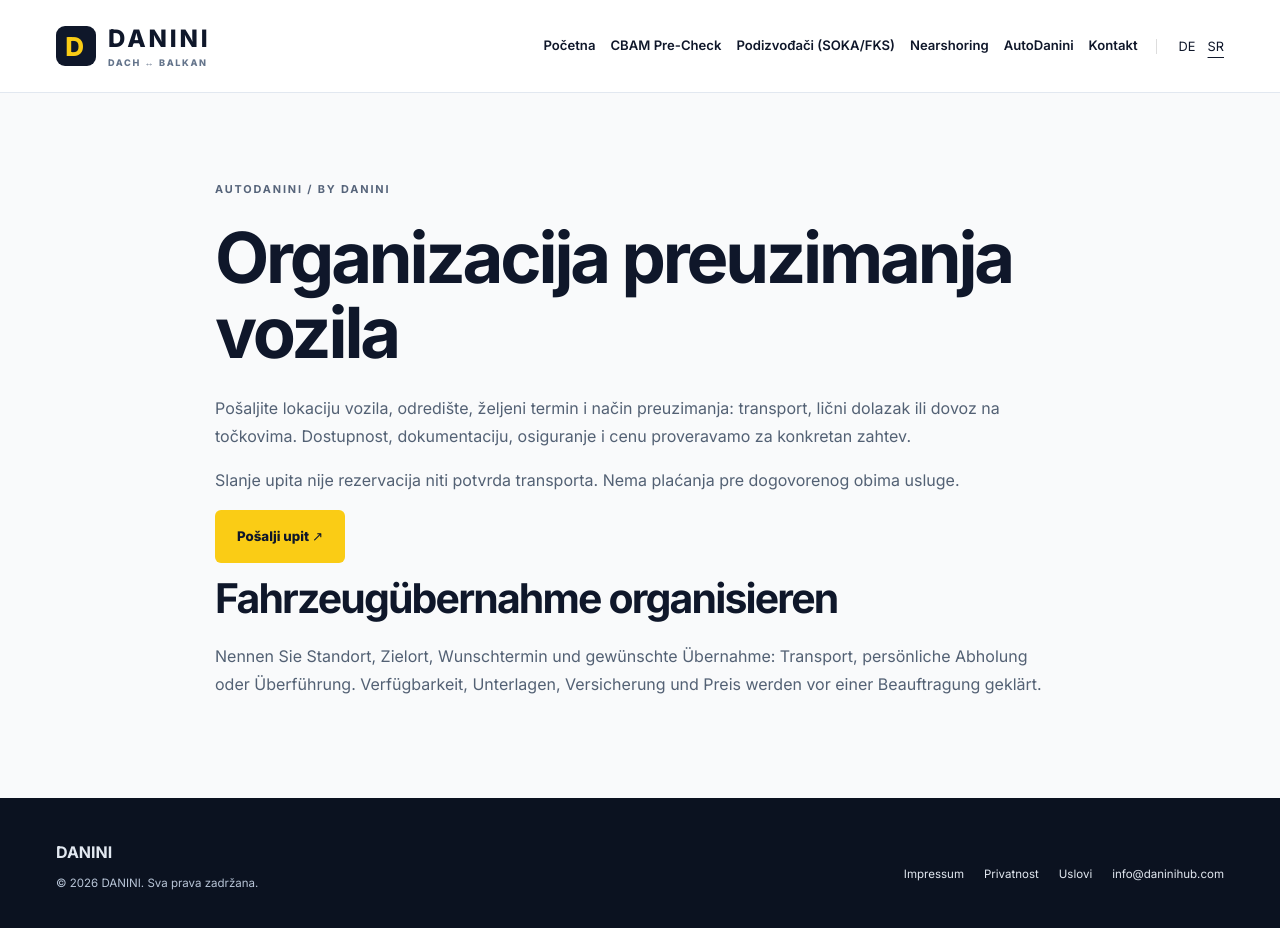
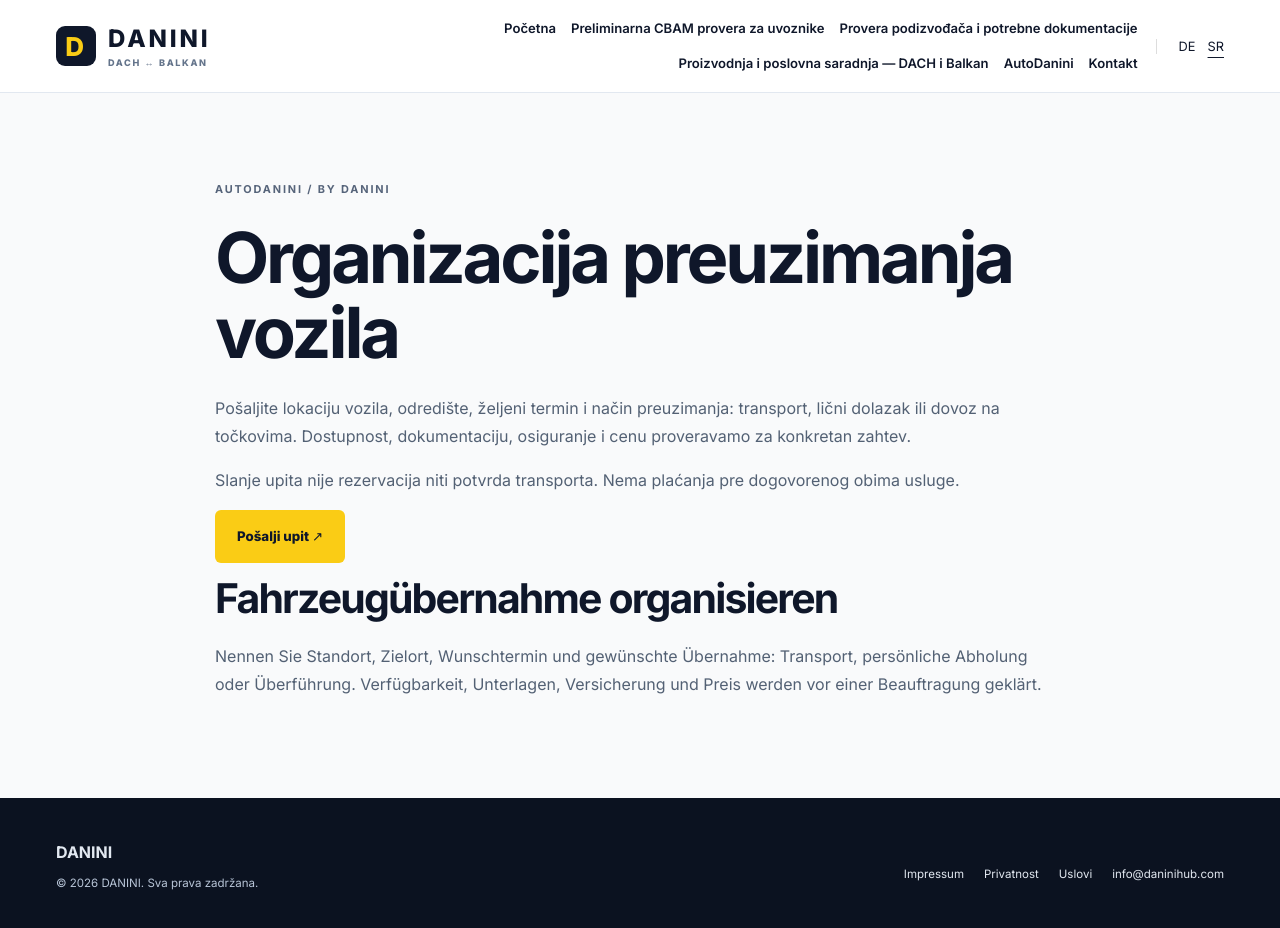
Before and after one commit to danininet/daninihub, an Astro site: page /auto/delivery in a window 1280 px wide. Built offline with nearby package versions, Linux system fonts and the light colour scheme; Astro itself is replaced by a stand-in of ours.

Commit message:
fix(b2b): publish complete SR legal copy and clarify service labels

```diff
--- a/src/components/Header.astro
+++ b/src/components/Header.astro
@@ -11,12 +11,12 @@ const isDe = locale === "de";
 const home = isDe ? "/" : "/sr/";
 const navItems = [
   { href: home, label: isDe ? "Home" : "Početna" },
-  { href: `/${locale}/cbam/`, label: "CBAM Pre-Check" },
+  { href: `/${locale}/cbam/`, label: isDe ? "CBAM-Vorprüfung für Importeure" : "Preliminarna CBAM provera za uvoznike" },
   {
     href: `/${locale}/subcontractor/`,
-    label: isDe ? "Subcontractor (SOKA/FKS)" : "Podizvođači (SOKA/FKS)",
+    label: isDe ? "Nachunternehmer prüfen — Unterlagen, SOKA-BAU und Zollkontrollen" : "Provera podizvođača i potrebne dokumentacije",
   },
-  { href: `/${locale}/nearshoring/`, label: "Nearshoring" },
+  { href: `/${locale}/nearshoring/`, label: isDe ? "Produktionspartner in Südosteuropa finden" : "Proizvodnja i poslovna saradnja — DACH i Balkan" },
   { href: "/auto/", label: "AutoDanini" },
   { href: `${home}#contact`, label: isDe ? "Kontakt" : "Kontakt" },
 ];
```
